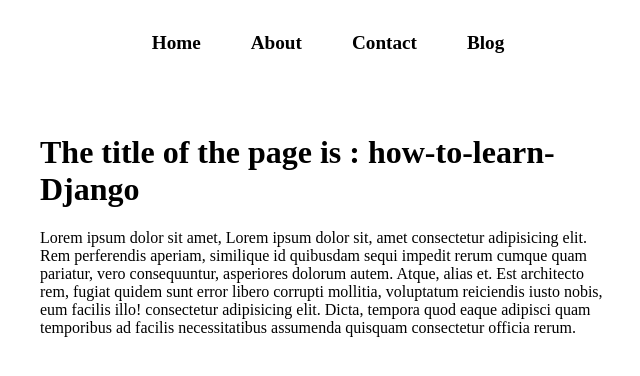
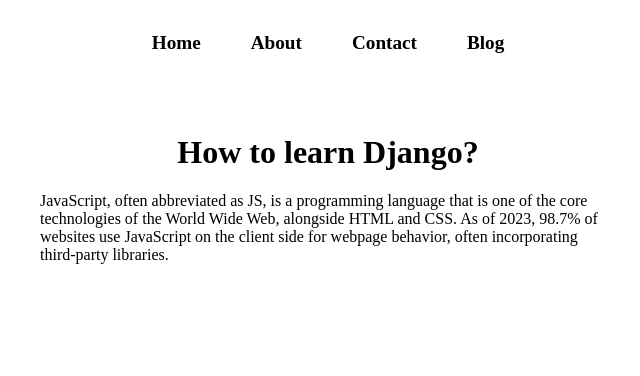
Before and after one commit to TaimoorAli77/hunting-coder, a Next.js app: page /blogpost/how-to-learn-Django in a window 1280 px wide. Shown: the top 376 px of the page, without its empty margins (312-952 px from the left). Built offline with nearby package versions, Linux system fonts and the light colour scheme.

Commit message:
fetching blogpost using /getblog Endpoint

```diff
--- a/blogdata/how-to-learn-Django.json
+++ b/blogdata/how-to-learn-Django.json
@@ -2,5 +2,5 @@
     "title": "How to learn Django?",
     "content": "JavaScript, often abbreviated as JS, is a programming language that is one of the core technologies of the World Wide Web, alongside HTML and CSS. As of 2023, 98.7% of websites use JavaScript on the client side for webpage behavior, often incorporating third-party libraries. ",
     "author":"Taimoor Ali",
-    "slug":"How to learn Django?"
+    "slug":"how-to-learn-Django"
 }
--- a/blogdata/how-to-learn-NextJS.json
+++ b/blogdata/how-to-learn-NextJS.json
@@ -2,6 +2,6 @@
     "title": "How to learn NextJS?",
     "content": "JavaScript, often abbreviated as JS, is a programming language that is one of the core technologies of the World Wide Web, alongside HTML and CSS. As of 2023, 98.7% of websites use JavaScript on the client side for webpage behavior, often incorporating third-party libraries. ",
     "author":"Taimoor Ali",
-    "slug":"how-to-learn-NextJS?"
+    "slug":"how-to-learn-NextJS"
 
 }
--- a/blogdata/how-to-learn-flask.json
+++ b/blogdata/how-to-learn-flask.json
@@ -2,5 +2,5 @@
     "title": "How to learn flask?",
     "content": "JavaScript, often abbreviated as JS, is a programming language that is one of the core technologies of the World Wide Web, alongside HTML and CSS. As of 2023, 98.7% of websites use JavaScript on the client side for webpage behavior, often incorporating third-party libraries. ",
     "author":"Taimoor Ali",
-    "slug":"how-to-learn-flask?"
+    "slug":"how-to-learn-flask"
 }
--- a/blogdata/how-to-learn-javascript.json
+++ b/blogdata/how-to-learn-javascript.json
@@ -2,6 +2,6 @@
     "title": "How to learn JavaScript?",
     "content": "JavaScript, often abbreviated as JS, is a programming language that is one of the core technologies of the World Wide Web, alongside HTML and CSS. As of 2023, 98.7% of websites use JavaScript on the client side for webpage behavior, often incorporating third-party libraries. ",
     "author":"Taimoor Ali",
-    "slug":"how-to-learn-JavaScript?"
+    "slug":"how-to-learn-javascript"
 
 }
--- a/src/pages/blogpost/[slug].js
+++ b/src/pages/blogpost/[slug].js
@@ -1,19 +1,31 @@
-import React from 'react';
+import React , {useState , useEffect} from 'react';
 import { useRouter } from 'next/router';
 import styles from '../../styles/Blogpost.module.css'
 
 //Find the file corresponding to the slug
 //populate them inside the page
 const Slug = () => {
+  const [blog, setBlog] = useState();
+
   const router = useRouter();
-  const { slug } = (router.query)
+
+  useEffect(() => {
+    if(!router.isReady)return;
+    const { slug } = (router.query)
+   fetch(`http://localhost:3000/api/getblogs?slug=${slug}`).then((d)=>{
+    return d.json()
+   }).then((parsedata)=>{
+    setBlog(parsedata);
+   })
+  }, [router.isReady]);
+
+
   return (
     <div className={styles.container}>
       <main className={styles.main} >
 
-      <h1>The title of the page is : {slug} </h1>
-      <p>Lorem ipsum dolor sit amet, Lorem ipsum dolor sit, amet consectetur adipisicing elit. Rem perferendis aperiam, similique id quibusdam sequi impedit rerum cumque quam pariatur, vero consequuntur, asperiores dolorum autem. Atque, alias et. Est architecto rem, fugiat quidem sunt error libero corrupti mollitia, voluptatum reiciendis iusto nobis, eum facilis illo! consectetur adipisicing elit. Dicta, tempora quod eaque adipisci quam temporibus ad facilis necessitatibus assumenda quisquam consectetur officia rerum.</p>
-      </main>
+      <h1>{blog && blog.title} </h1>
+      <p>{blog && blog.content}</p> </main>
     </div>
   );
 }
```
